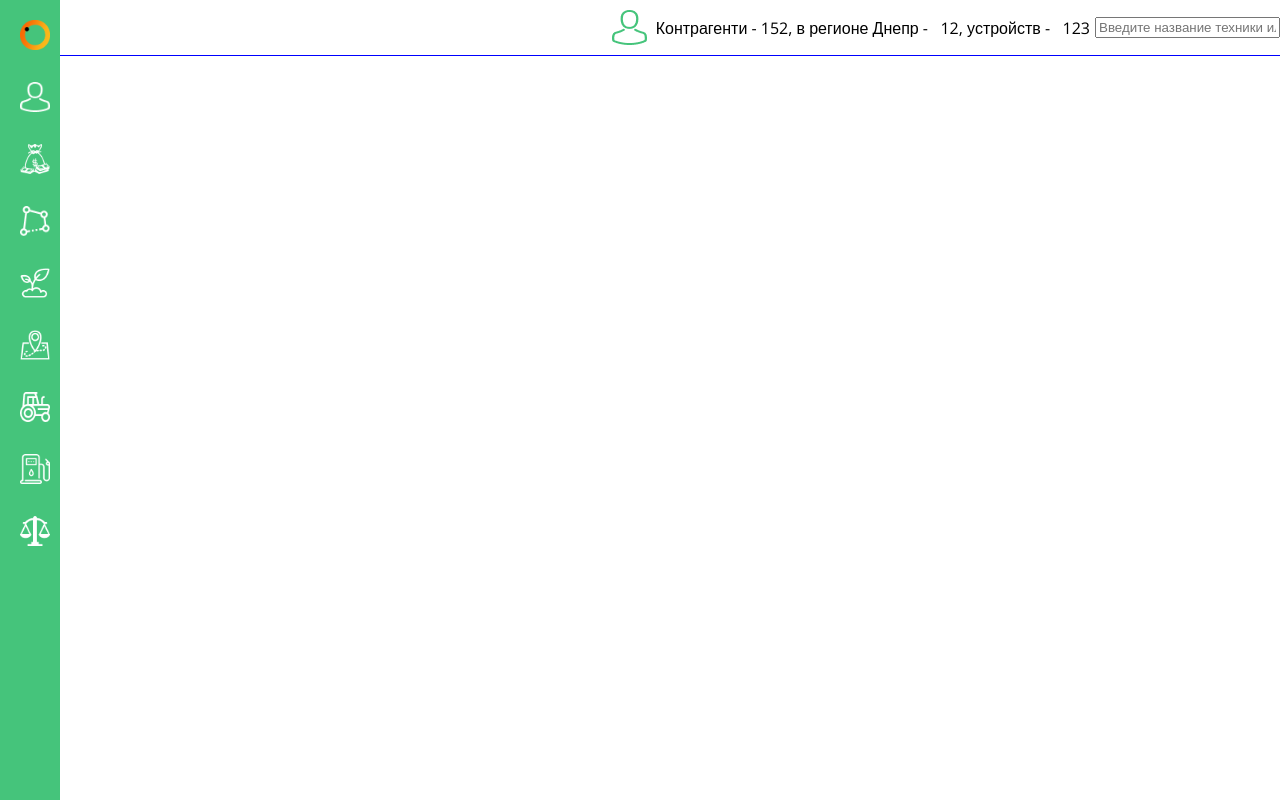
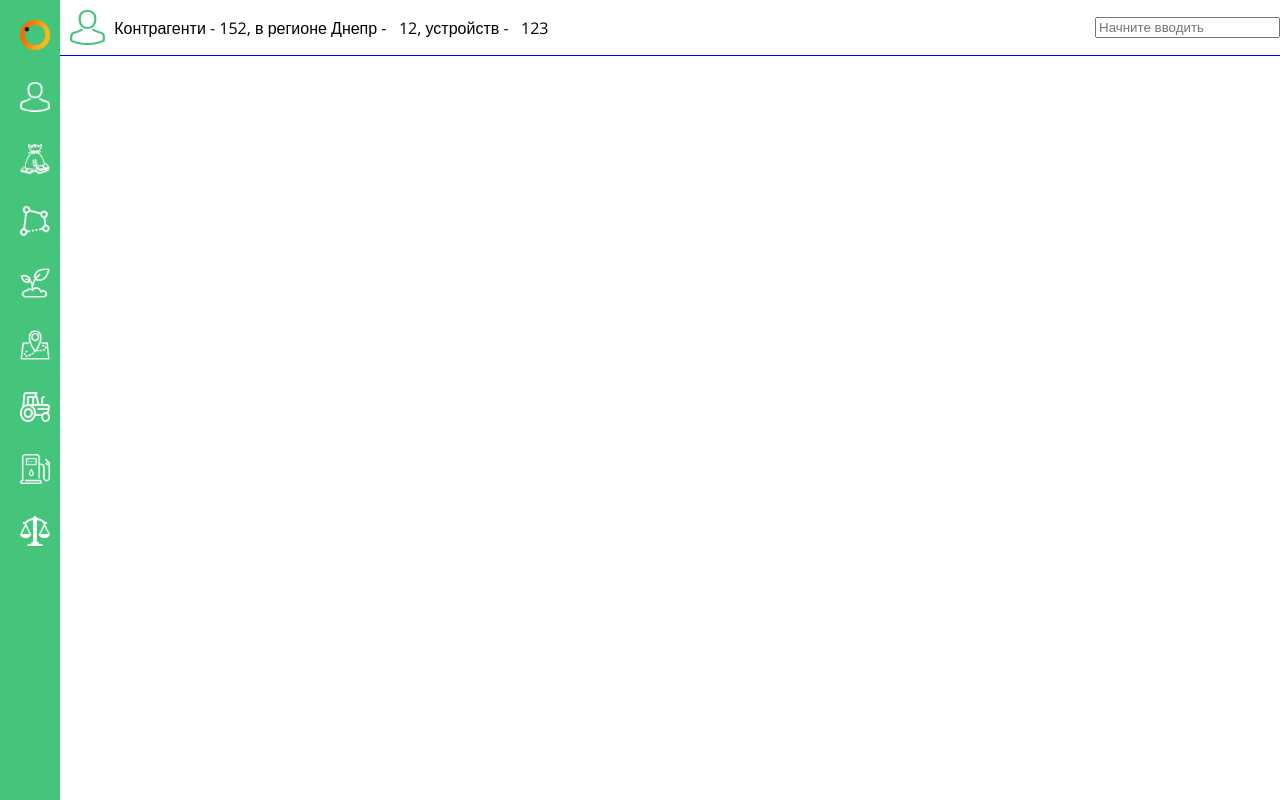
Before and after one commit to RomanShchebyna/client-management-platform, a plain HTML site: page index.html in a window 1280 px wide. Drawn offline with nearby package versions, Linux system fonts and the light colour scheme.

Commit message:
commit 8

```diff
--- a/index.html
+++ b/index.html
@@ -6,6 +6,7 @@
     <title>Client management platform</title>
     <link rel="stylesheet" href="reset.css">
     <link rel="stylesheet" href="style.css">
+    <link rel="stylesheet" href="media.css">
     <link href="https://fonts.googleapis.com/css2?family=Open+Sans:ital,wght@0,300;0,400;0,600;0,700;0,800;1,300;1,400;1,600;1,700;1,800&display=swap" rel="stylesheet">
 </head>
 <body>
@@ -14,8 +15,8 @@
             <div class="logo">
                 <a href="https://romanshchebyna.github.io/client-management-platform/"><img src="img/logo_yelow_.png" alt="" width="50" height=" 50"></a>
             </div>
-            <div class="user">
-                <a><img src="img/User.png" alt=""></a>
+            <div class="user"><a> <img src="img/User.png" alt=""></a>
+
             </div>
             <div class="budgeting">
                 <a><img src="img/budgeting.png" alt=""></a>
@@ -53,7 +54,7 @@
                 <div class="col-md-5">
                     <div class="searh">
                         <form action="">
-                            <input type="text"  placeholder="Введите название техники или предприятия">
+                            <input type="text"  placeholder="Начните вводить">
                         </form>
                     </div>
                 </div>
--- /dev/null
+++ b/media.css
@@ -0,0 +1,14 @@
+@media(min-width:769px){
+
+.row{
+    justify-content: space-between;
+}
+
+}
+
+
+@media(min-width:992px){
+
+
+
+}
--- a/style.css
+++ b/style.css
@@ -77,8 +77,19 @@ nav img{
  .user_icon{
      padding: 5px;
  }
+ nav a{
+     display: block;
+     height: 100%;
+     width: 100%;
+ }
 
- .searh{
-    /* display: flex; */
-    /* align-items: flex-start; */
+
+ .user:hover a img{
+     background-color: rgb(114, 129, 114);
+
+
  }
+ /* }
+  .user:hover .user a{
+    background:url('img/Uses_active.png');
+  }  */
```
Also changed, not shown: Uses_active.png (added), script.js (added).
